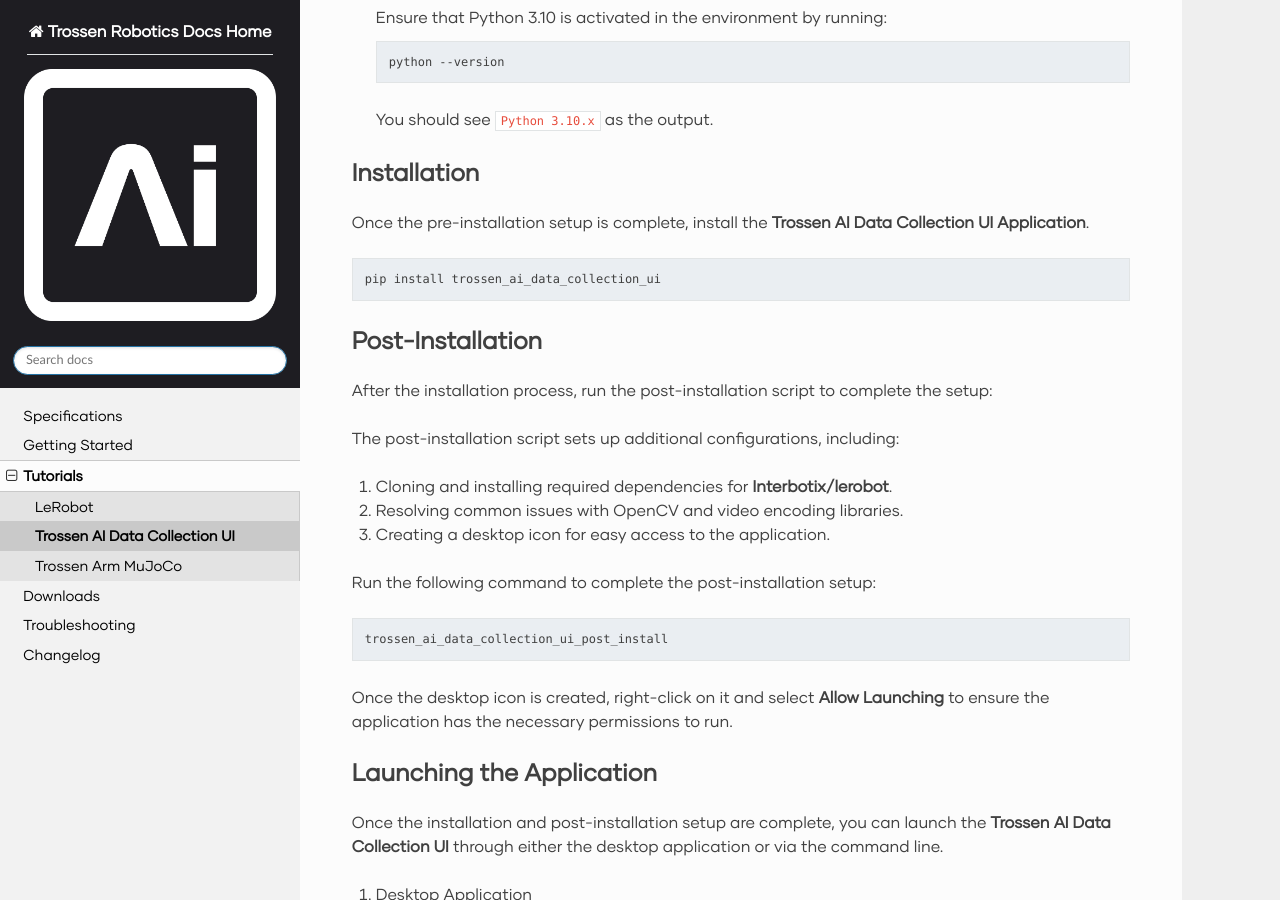
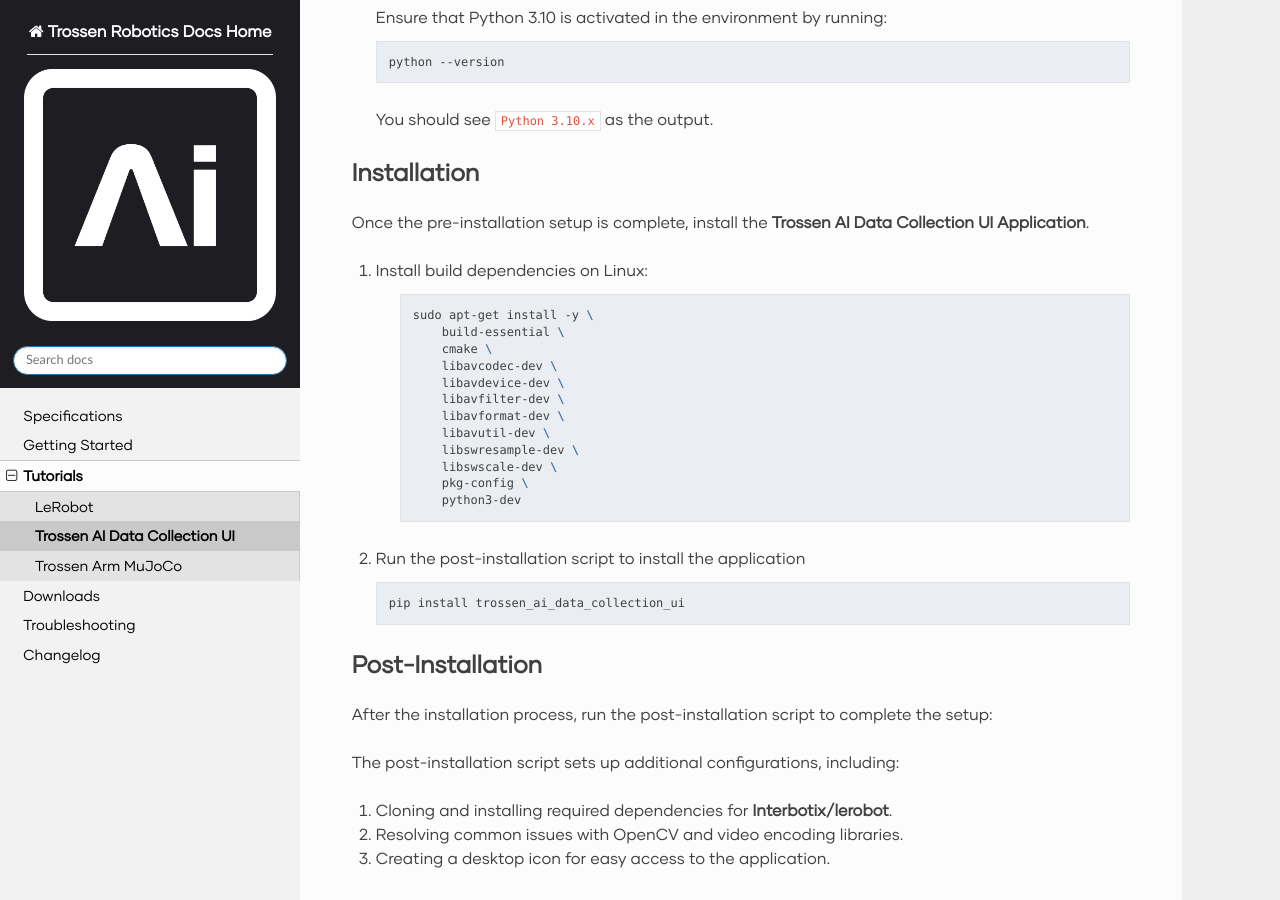
Before and after one commit to TrossenRobotics/trossen_arm, a Sphinx documentation site: the page built from docs/tutorials/trossen_data_collection_ui.rst, in a window 1280 px wide and 900 px high, scrolled down 1253 px. Built offline with Sphinx 7.4.7 and the Read the Docs theme 3.1.0, drawn with Linux system fonts in a browser that asks for light colours; some web fonts are replaced; pages that are not in the unit, such as notebooks, are missing from menus.

Commit message:
Add build dependency install to UI, clean up lerobot deps

```diff
--- a/docs/tutorials/trossen_data_collection_ui.rst
+++ b/docs/tutorials/trossen_data_collection_ui.rst
@@ -48,9 +48,28 @@ Installation
 
 Once the pre-installation setup is complete, install the **Trossen AI Data Collection UI Application**.
 
-.. code-block:: bash
+#. Install build dependencies on Linux:
 
-    pip install trossen_ai_data_collection_ui
+    .. code-block:: bash
+
+        sudo apt-get install -y \
+            build-essential \
+            cmake \
+            libavcodec-dev \
+            libavdevice-dev \
+            libavfilter-dev \
+            libavformat-dev \
+            libavutil-dev \
+            libswresample-dev \
+            libswscale-dev \
+            pkg-config \
+            python3-dev
+
+#.  Run the post-installation script to install the application
+
+    .. code-block:: bash
+
+        pip install trossen_ai_data_collection_ui
 
 Post-Installation
 =================
```
Also changed, not shown: docs/tutorials/lerobot/setup.rst (+12 -1 lines).
